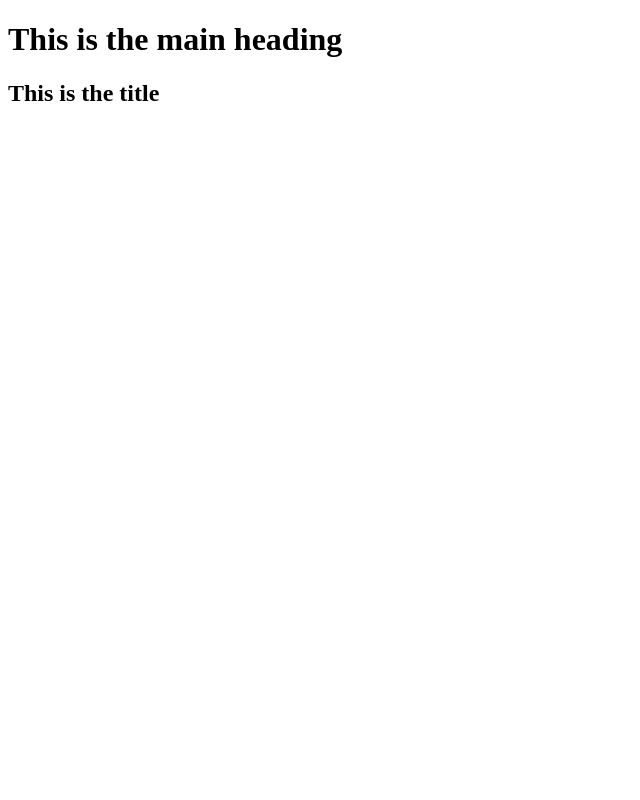
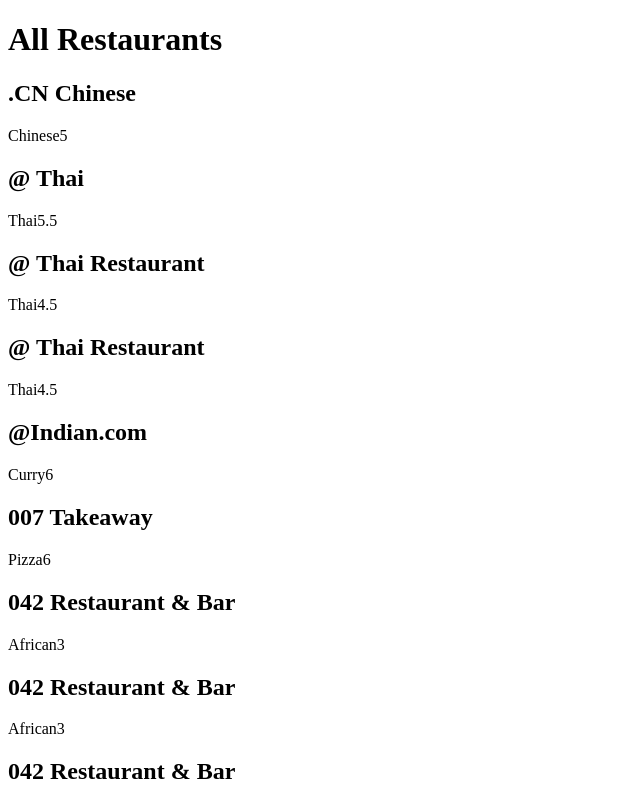
Before and after one commit to santhoshv3891/namaste-react, a React (Vite) app: page / in a window 1280 px wide. Shown: the top 800 px of the page, without its empty margins (0-640 px from the left). Built offline with nearby package versions, Linux system fonts and the light colour scheme.

Commit message:
Episode 3 & 4 work

```diff
--- a/index.html
+++ b/index.html
@@ -8,8 +8,6 @@
   </head>
   <body>
     <div id="root"></div>
-    <div id="root"></div>
-
     <script src="./js/App.js" type="module"></script>
   </body>
 </html>
--- a/js/App.js
+++ b/js/App.js
@@ -1,15 +1,197 @@
 import React from "react";
 import ReactDOM from "react-dom/client";
 
-const Title = () => <h2>This is the title</h2>;
+const Cards = (props) => {
+  const { restaurant } = props;
+  const { name, type_of_food, rating } = restaurant;
+  return (
+    <div className="res-container">
+      <h2>{name}</h2>
+      <span>{type_of_food}</span>
+      <span>{rating}</span>
+    </div>
+  );
+};
 
-const Heading = () => (
-  <div class="container">
-    <h1>This is the main heading</h1>
-    <Title />
-  </div>
-);
+const resObj = [
+  {
+    URL: "http://www.just-eat.co.uk/restaurants-cn-chinese-cardiff/menu",
+    _id: { $oid: "55f14312c7447c3da7051b26" },
+    address: "228 City Road",
+    "address line 2": "Cardiff",
+    name: ".CN Chinese",
+    outcode: "CF24",
+    postcode: "3JH",
+    rating: 5,
+    type_of_food: "Chinese",
+  },
+  {
+    URL: "http://www.just-eat.co.uk/restaurants-atthai-ss9/menu",
+    _id: { $oid: "55f14312c7447c3da7051b27" },
+    address: "376 Rayleigh Road",
+    "address line 2": "Essex",
+    name: "@ Thai",
+    outcode: "SS9",
+    postcode: "5PT",
+    rating: 5.5,
+    type_of_food: "Thai",
+  },
+  {
+    URL: "http://www.just-eat.co.uk/restaurants-atthairestaurant/menu",
+    _id: { $oid: "55f14312c7447c3da7051b28" },
+    address: "30 Greyhound Road Hammersmith",
+    "address line 2": "London",
+    name: "@ Thai Restaurant",
+    outcode: "W6",
+    postcode: "8NX",
+    rating: 4.5,
+    type_of_food: "Thai",
+  },
+  {
+    URL: "http://www.just-eat.co.uk/restaurants-atthairestaurant/menu",
+    _id: { $oid: "55f14312c7447c3da7051b29" },
+    address: "30 Greyhound Road Hammersmith",
+    "address line 2": "London",
+    name: "@ Thai Restaurant",
+    outcode: "W6",
+    postcode: "8NX",
+    rating: 4.5,
+    type_of_food: "Thai",
+  },
+  {
+    URL: "http://www.just-eat.co.uk/restaurants-indiancom-ch4/menu",
+    _id: { $oid: "55f14312c7447c3da7051b2a" },
+    address: "9 Broughton Hall Road",
+    "address line 2": "Broughton",
+    name: "@Indian.com",
+    outcode: "CH4",
+    postcode: "0QR",
+    rating: 6,
+    type_of_food: "Curry",
+  },
+  {
+    URL: "http://www.just-eat.co.uk/restaurants-007takeaway-s65/menu",
+    _id: { $oid: "55f14312c7447c3da7051b2b" },
+    address: "6 Drummond Street",
+    "address line 2": "Rotherham",
+    name: "007 Takeaway",
+    outcode: "S65",
+    postcode: "1HY",
+    rating: 6,
+    type_of_food: "Pizza",
+  },
+  {
+    URL: "http://www.just-eat.co.uk/restaurants-042-restaurant-e11/menu",
+    _id: { $oid: "55f14312c7447c3da7051b2c" },
+    address: "885 High Road Leytonstone",
+    "address line 2": "London",
+    name: "042 Restaurant \u0026 Bar",
+    outcode: "E11",
+    postcode: "1HR",
+    rating: 3,
+    type_of_food: "African",
+  },
+  {
+    URL: "http://www.just-eat.co.uk/restaurants-042-restaurant-e11/menu",
+    _id: { $oid: "55f14312c7447c3da7051b2d" },
+    address: "885 High Road Leytonstone",
+    "address line 2": "London",
+    name: "042 Restaurant \u0026 Bar",
+    outcode: "E11",
+    postcode: "1HR",
+    rating: 3,
+    type_of_food: "African",
+  },
+  {
+    URL: "http://www.just-eat.co.uk/restaurants-042-restaurant-e11/menu",
+    _id: { $oid: "55f14312c7447c3da7051b2e" },
+    address: "885 High Road Leytonstone",
+    "address line 2": "London",
+    name: "042 Restaurant \u0026 Bar",
+    outcode: "E11",
+    postcode: "1HR",
+    rating: 3,
+    type_of_food: "African",
+  },
+  {
+    URL: "http://www.just-eat.co.uk/restaurants-1-2-3-chinese-rowlands-gill/menu",
+    _id: { $oid: "55f14312c7447c3da7051b2f" },
+    address: "Unit 4 Spencer House",
+    "address line 2": "Swalwell",
+    name: "1 2 3 Chinese",
+    outcode: "NE16",
+    postcode: "3DS",
+    rating: 4.5,
+    type_of_food: "Chinese",
+  },
+  {
+    URL: "http://www.just-eat.co.uk/restaurants-1-2-3-chinese-rowlands-gill/menu",
+    _id: { $oid: "55f14312c7447c3da7051b30" },
+    address: "Unit 4 Spencer House",
+    "address line 2": "Swalwell",
+    name: "1 2 3 Chinese",
+    outcode: "NE16",
+    postcode: "3DS",
+    rating: 4.5,
+    type_of_food: "Chinese",
+  },
+  {
+    URL: "http://www.just-eat.co.uk/restaurants-100-degrees-chinese-restaurant-pontypridd/menu",
+    _id: { $oid: "55f14312c7447c3da7051b31" },
+    address: "67 Park Street",
+    "address line 2": "Treforest",
+    name: "100 Degrees Chinese Restaurant",
+    outcode: "CF37",
+    postcode: "1SN",
+    rating: 5,
+    type_of_food: "Chinese",
+  },
+  {
+    URL: "http://www.just-eat.co.uk/restaurants-100menu-wn1/menu",
+    _id: { $oid: "55f14312c7447c3da7051b32" },
+    address: "50 Wallgate",
+    "address line 2": "Wigan",
+    name: "100 Menu",
+    outcode: "WN1",
+    postcode: "1JU",
+    rating: 5,
+    type_of_food: "Chinese",
+  },
+  {
+    URL: "http://www.just-eat.co.uk/restaurants-104-turkish-BBQ/menu",
+    _id: { $oid: "55f14312c7447c3da7051b33" },
+    address: "104 Tanners Lane",
+    "address line 2": "Essex",
+    name: "104 Turkish BBQ",
+    outcode: "IG6",
+    postcode: "1QE",
+    rating: 5,
+    type_of_food: "Turkish",
+  },
+  {
+    URL: "http://www.just-eat.co.uk/restaurants-109restaurant-w2/menu",
+    _id: { $oid: "55f14312c7447c3da7051b34" },
+    address: "109 Westbourne Park Road",
+    "address line 2": "London",
+    name: "109 Ristorante",
+    outcode: "W2",
+    postcode: "5QL",
+    rating: 5,
+    type_of_food: "Pizza",
+  },
+];
+
+const AppTemplate = () => {
+  return (
+    <div className="main-container">
+      <h1>All Restaurants</h1>
+      {resObj.map((res) => (
+        <Cards key={res._id.$oid} restaurant={res} />
+      ))}
+    </div>
+  );
+};
 
 const root = ReactDOM.createRoot(document.getElementById("root"));
 
-root.render(<Heading />);
+root.render(<AppTemplate />);
```
